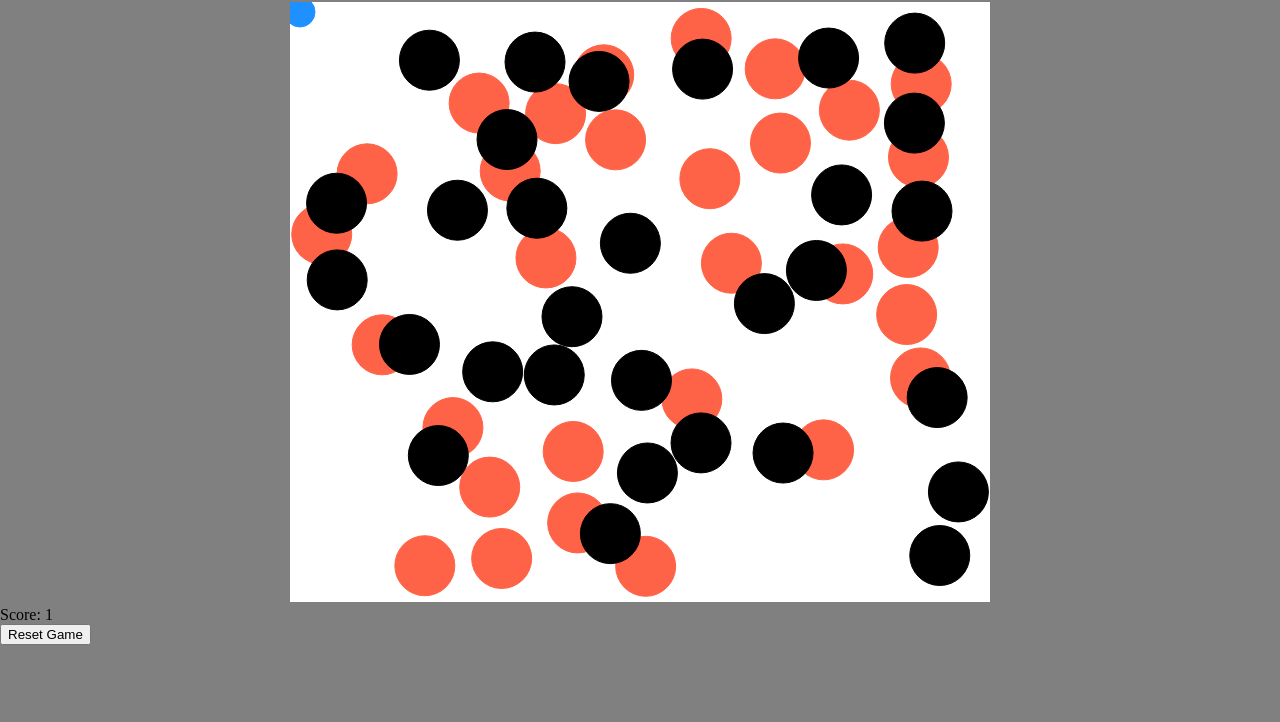
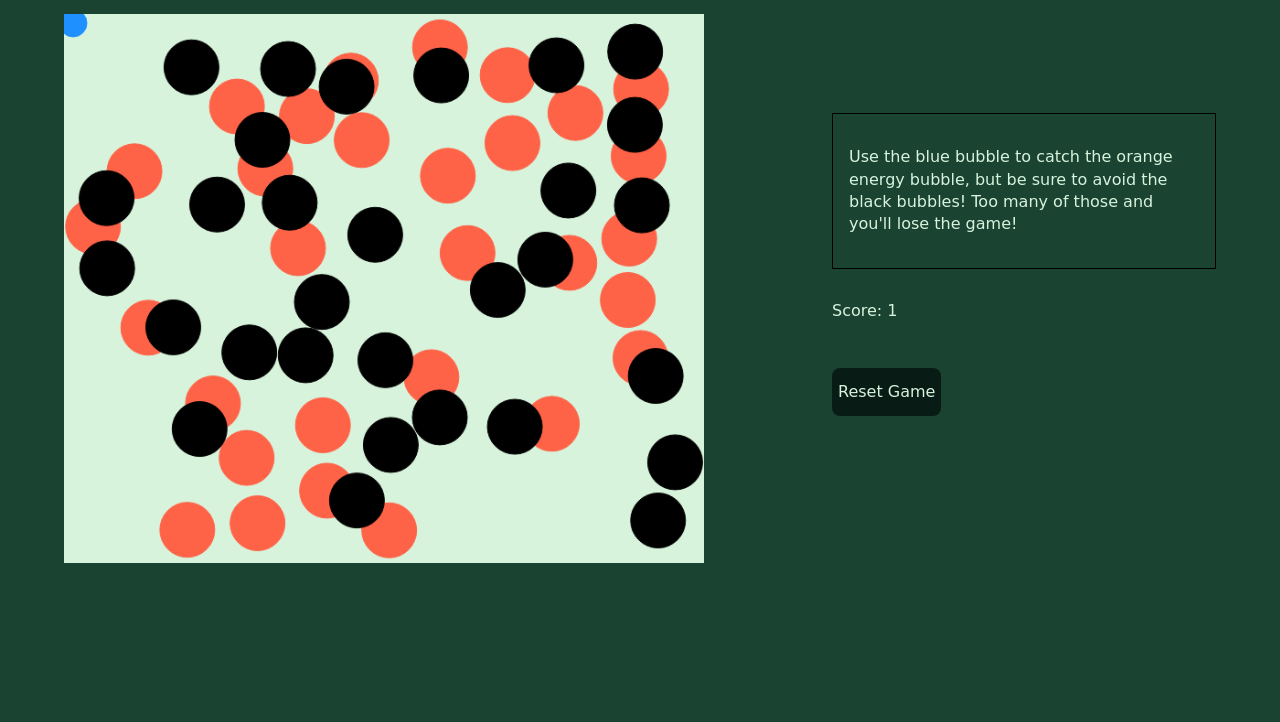
Before and after one commit to charliepsheppard/bubble-catch, a plain HTML site: page index.html in a window 1280 px wide. Shown: the part 78-800 px from the top of the page. Drawn offline with Linux system fonts and the light colour scheme; a web font is replaced by a local one.

Commit message:
add general styling

```diff
--- a/index.html
+++ b/index.html
@@ -4,6 +4,8 @@
     <meta charset="UTF-8">
     <meta name="viewport" content="width=device-width, initial-scale=1.0">
     <link rel="stylesheet" href="style.css">
+    <link rel="preconnect" href="https://fonts.gstatic.com">
+    <link href="https://fonts.googleapis.com/css2?family=Goldman&family=Roboto:wght@300&display=swap" rel="stylesheet">
     <title>Bubble Catch</title>
 </head>
 <body>
@@ -14,10 +16,15 @@
     </div>
     <div id="game-container">
         <canvas class="game-canvas"></canvas>
-    </div>
-    <div class="score-container">
-        <div class="score-current"></div>
-        <button class="reset-btn">Reset Game</button>
+        <div class="game-score-container">
+            <div class="directions">
+                <p>Use the blue bubble to catch the orange energy bubble, but be sure to avoid the black bubbles!
+                    Too many of those and you'll lose the game!
+                </p>
+            </div>
+            <span class="score-current"></span>
+            <button class="reset-btn">Reset Game</button>
+        </div>
     </div>
     <script src="app.js"></script>
 </body>
--- a/style.css
+++ b/style.css
@@ -5,13 +5,59 @@
 } */
 
 body {
-    background-color: gray;
+    background-color: #1B4332;
     margin: 0;
+    color: #D8F3DC;
+    font-family: 'Goldman', cursive;
 }
 
-#top-container, #game-container, .game-canvas {
+h1 {
     text-align: center;
+    font-size: 2.3em;
 }
+
+#game-container {
+    display: flex;
+    flex-direction: row;
+    justify-content: space-around;
+    align-items: center;
+}
+
+.game-score-container {
+    width: 30%;
+}
+
+.score-current, .reset-btn {
+    display: block;
+}
+
 .game-canvas {
-    background-color: #fff;
+    background-color: #D8F3DC;
+    cursor: none;
+    width: 50%;
 }
+
+.directions {
+    border: 1px solid #000;
+    padding: 1em;
+    margin-bottom: 2em;
+    line-height: 1.4em;
+}
+
+.reset-btn {
+    height: 3em;
+    margin: 3rem 0;
+    cursor: pointer;
+    background-color: #081C15;
+    color: #D8F3DC;
+    font-family: 'Goldman', cursive;
+    font-size: 1em;
+    border: none;
+    outline: none;
+    border-radius: 8px;
+    transition: all .2s ease-in-out;
+}
+
+.reset-btn:hover {
+    transform: scale(1.1);
+}
```
